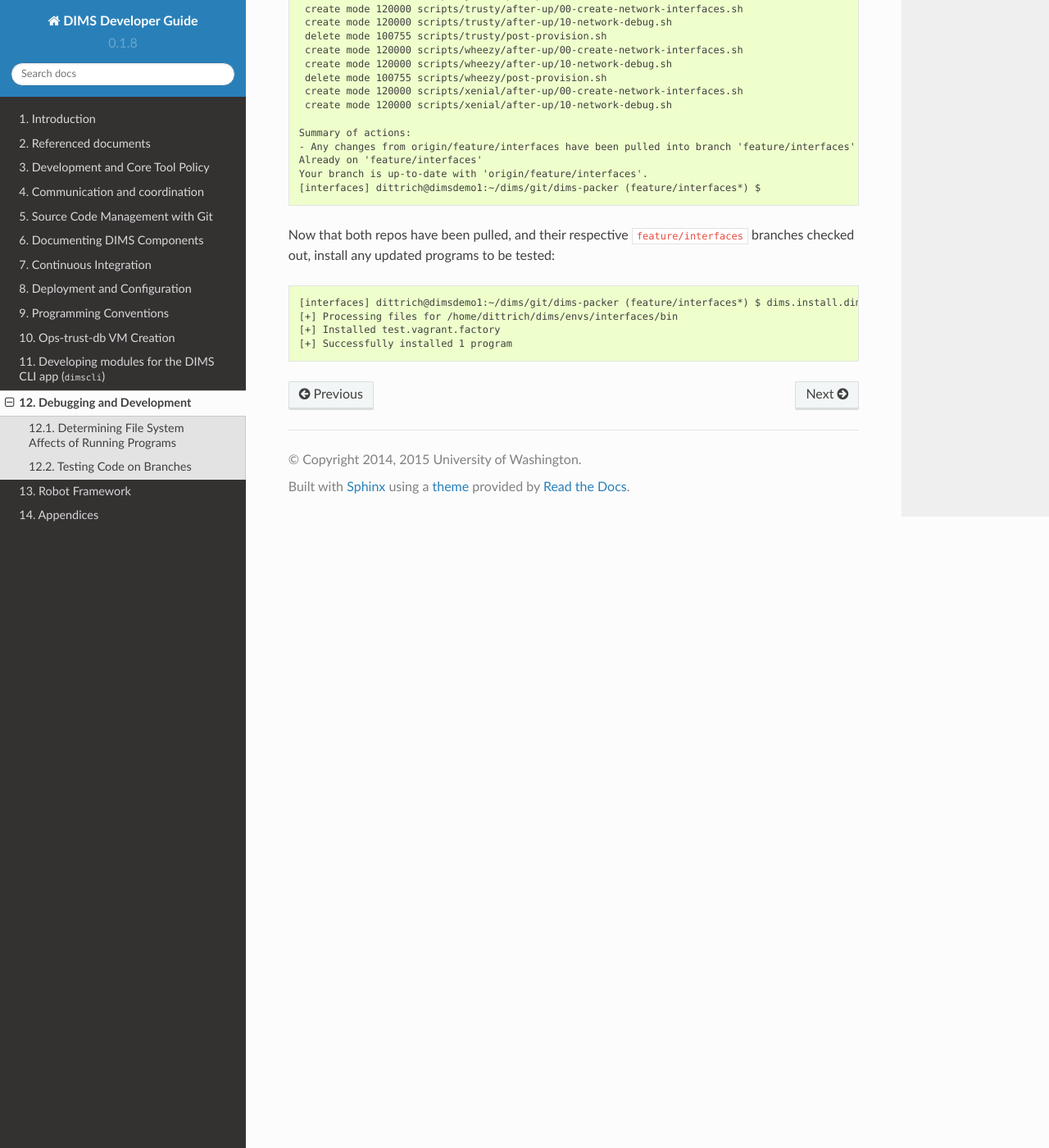
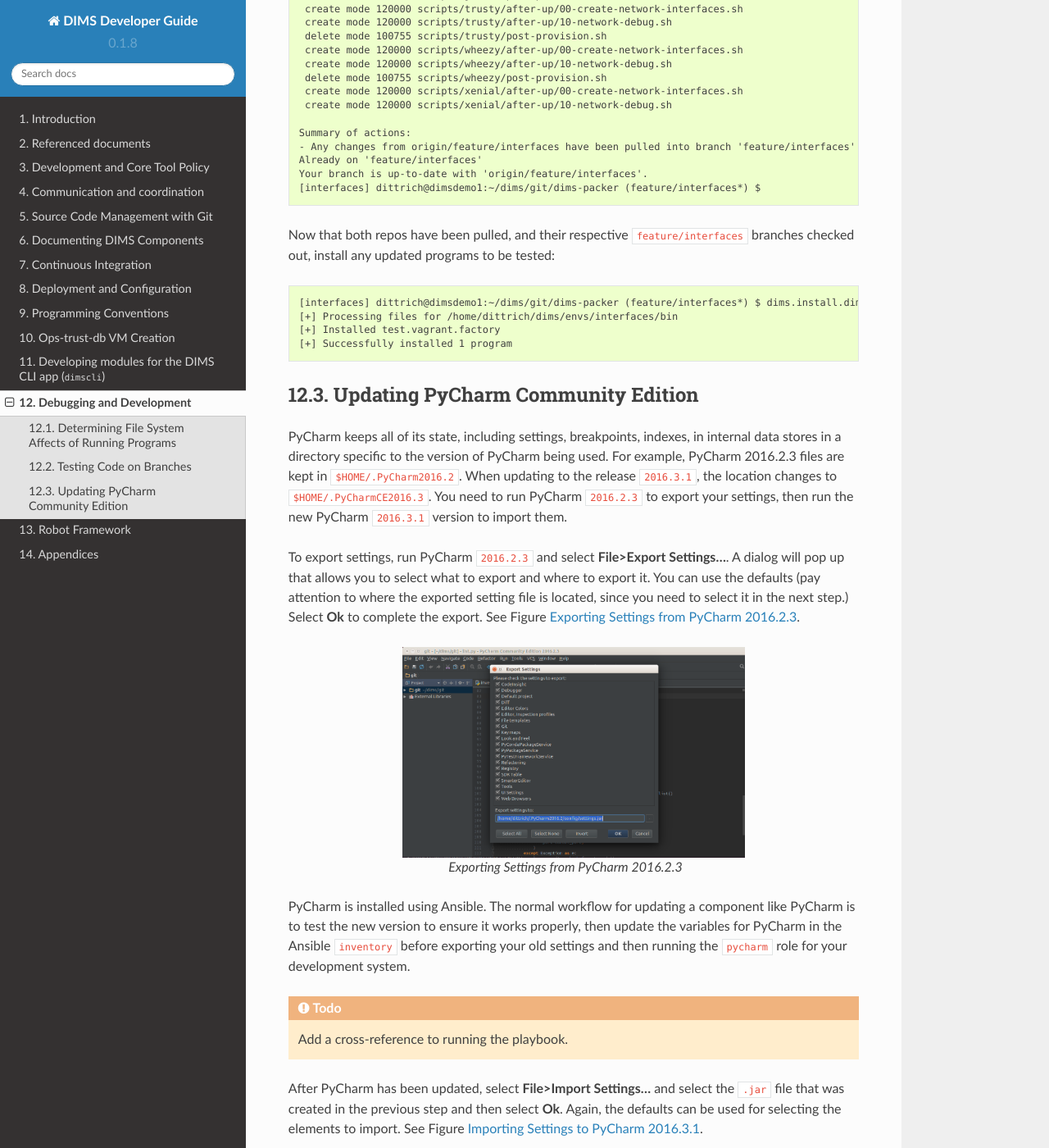
Before and after one commit to uw-dims/dims-devguide, a Sphinx documentation site: the page built from docs/source/debugging.rst, in a window 1280 px wide and 1400 px high, scrolled down 6325 px. Shown: the whole window at 82% size. Built offline with Sphinx 7.4.7 and the Read the Docs theme 2.0.0, drawn with Linux system fonts in a browser that asks for light colours; pages that are not in the unit, such as notebooks, are missing from menus; some of the changed text lies outside the part shown.

Commit message:
Add sections on using and updating PyCharm CE.

```diff
--- a/docs/source/debugging.rst
+++ b/docs/source/debugging.rst
@@ -415,3 +415,69 @@
     [+] Successfully installed 1 program
 
 ..
+
+.. _updatingpycharm:
+
+Updating PyCharm Community Edition
+----------------------------------
+
+PyCharm keeps all of its state, including settings, breakpoints, indexes, in internal
+data stores in a directory specific to the version of PyCharm being used.  For example,
+PyCharm 2016.2.3 files are kept in ``$HOME/.PyCharm2016.2``. When updating to the
+release ``2016.3.1``, the location changes to ``$HOME/.PyCharmCE2016.3``. You need
+to run PyCharm ``2016.2.3`` to export your settings, then run the new PyCharm
+``2016.3.1`` version to import them.
+
+To export settings, run PyCharm ``2016.2.3`` and select **File>Export
+Settings...**. A dialog will pop up that allows you to select what to export and
+where to export it. You can use the defaults (pay attention to where the exported
+setting file is located, since you need to select it in the next step.) Select
+**Ok** to complete the export. See Figure :ref:`exportsettings`.
+
+.. _exportsettings:
+
+.. figure:: images/pycharm-export-settings.png
+   :alt: Exporting Settings from PyCharm 2016.2.3
+   :width: 60%
+   :align: center
+
+   Exporting Settings from PyCharm 2016.2.3
+
+..
+
+PyCharm is installed using Ansible. The normal workflow for updating a component
+like PyCharm is to test the new version to ensure it works properly, then update
+the variables for PyCharm in the Ansible ``inventory`` before exporting your old
+settings and then running the ``pycharm`` role for your development system.
+
+.. TODO(dittrich): Add a cross-reference to running the playbook
+.. todo::
+
+    Add a cross-reference to running the playbook.
+
+..
+
+After PyCharm has been updated, select **File>Import Settings...** and select
+the ``.jar`` file that was created in the previous step and then select **Ok**.
+Again, the defaults can be used for selecting the elements to import.
+See Figure :ref:`importsettings`.
+
+.. _importsettings:
+
+.. figure:: images/pycharm-import-settings.png
+   :alt: Importing Settings from PyCharm 2016.3.1
+   :width: 60%
+   :align: center
+
+   Importing Settings to PyCharm 2016.3.1
+
+..
+
+Once you have completed this process and are successfully using version ``2016.3.1``,
+you can delete the old directory.
+
+.. code-block:: none
+
+   $ rm -rf ~/.PyCharm2016.2
+
+..
```
Also changed, not shown: docs/source/policy.rst (+16 -0 lines), docs/source/images/pycharm-export-settings.png (added), docs/source/images/pycharm-import-settings.png (added).
